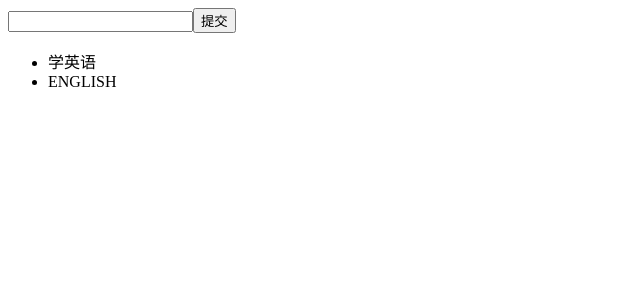
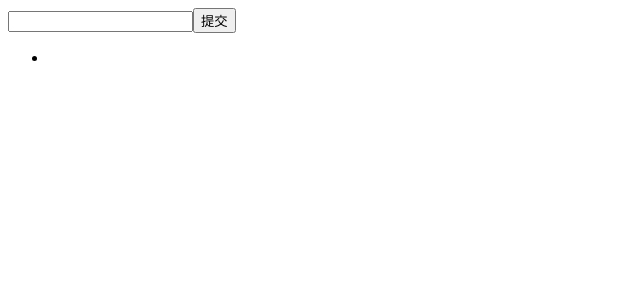
Before and after one commit to 718087538/reactStudy, a React (Create React App) app: page / in a window 1280 px wide. Both pictures are taken after a click on the button "提交". Shown: the top 300 px of the page, without its empty margins (0-640 px from the left). Built offline with nearby package versions, Linux system fonts and the light colour scheme.

Commit message:
完成todoLIst增加，删除

```diff
--- a/src/ToDoList.js
+++ b/src/ToDoList.js
@@ -1,42 +1,63 @@
-import React, { Component ,Fragment } from 'react';
+import React, { Component, Fragment } from 'react';
 
 class ToDoList extends Component {
 
-    constructor(props){
+    constructor(props) {
         super(props);
-        this.state ={
-            inputValue:'',
-            list:[],
+        this.state = {
+            inputValue: '',
+            list: [],
         }
     }
-
-
-
 
 
     render() {
         return (
             <Fragment>
                 <input
-                 value={this.state.inputValue}
-                 onChange={this.handleInputChange.bind(this)}
+                    value={this.state.inputValue}
+                    onChange={this.handleInputChange.bind(this)}
 
                 />
 
-
-                 <button>提交</button>
-               <ul>
-                   <li>学英语</li>
-                   <li>ENGLISH</li>
-               </ul>
+                <button onClick={this.handleBtnClick.bind(this)}>提交</button>
+                <ul>
+                    {
+                        this.state.list.map((item, index) => {
+                            return (
+                                <li
+                                    key={index} onClick={this.deleteItem.bind(this,index)}>
+                                    {item}
+                                </li>
+                            )
+                        })
+                    }
+                </ul>
             </Fragment>
         )
     }
 
-    handleInputChange(e){
+    handleInputChange(e) {
         // console.log(e.target.value);
         this.setState({
-            inputValue : e.target.value
+            inputValue: e.target.value
+        })
+    }
+    handleBtnClick(e) {
+        this.setState({
+            list: [...this.state.list, this.state.inputValue],
+            inputValue: ''
+        })
+    }
+    deleteItem(index) {
+        console.log(index);//输出点击的下标
+        //immutable规范，不允许做state的任何改变，不然没法做性能优化
+        const list = [...this.state.list];//所以先展开数组，赋值个一个常量
+        list.splice(index,1);
+
+        //react改变数据必须调用this.setState方法。
+        this.setState({
+            list:list
         })
     }
 }
```
